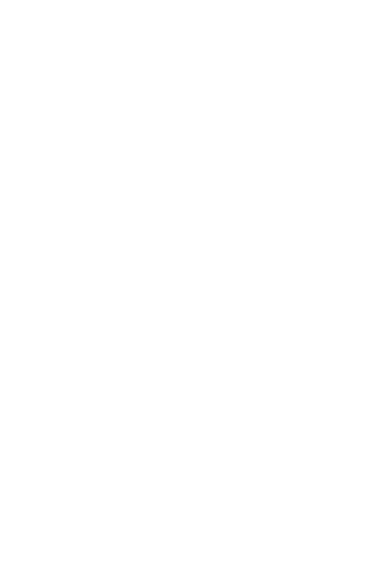
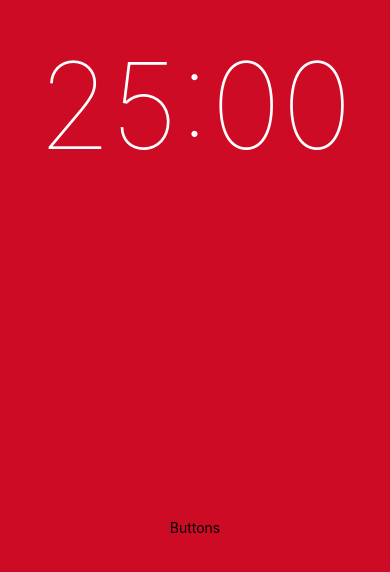
Before and after one commit to hwshim0810/timer-app-Redux, a React Native app: screen / in a window 390 px wide. Shown: the part 176-748 px from the top of the page. Built offline with nearby package versions, Linux system fonts and the light colour scheme.

Commit message:
Create Timer component

```diff
--- a/App.js
+++ b/App.js
@@ -1,20 +1,13 @@
 import React from 'react';
 import { StyleSheet, Text, View } from 'react-native';
+
+import Timer from './components/Timer';
+
 
 export default class App extends React.Component {
   render() {
     return (
-      <View style={styles.container}>
-      </View>
+      <Timer />
     );
   }
 }
-
-const styles = StyleSheet.create({
-  container: {
-    flex: 1,
-    backgroundColor: '#fff',
-    alignItems: 'center',
-    justifyContent: 'center',
-  },
-});
--- /dev/null
+++ b/components/Timer/index.js
@@ -0,0 +1,46 @@
+import React, { Component } from 'react';
+import { StyleSheet, Text, View, StatusBar } from 'react-native';
+
+
+class Timer extends Component {
+    render() {
+        return (
+            <View style={styles.container}>
+                <StatusBar barStyle={"light-content"} />
+                <View style={styles.upper}>
+                    <Text style={styles.time}>
+                        25:00
+                    </Text>
+                </View>
+                <View style={styles.lower}>
+                    <Text>Buttons</Text>
+                </View>
+            </View>
+        )
+    }
+}
+
+const styles = StyleSheet.create({
+    container: {
+        flex: 1,
+        backgroundColor: "#CE0B24"
+    },
+    upper: {
+        flex: 2,
+        justifyContent: "center",
+        alignItems: "center"
+    },
+    lower: {
+        flex: 1,
+        justifyContent: "center",
+        alignItems: "center"
+    },
+    time: {
+        color: "white",
+        fontSize: 120,
+        fontWeight: "100"
+
+    }
+});
+
+export default Timer;
```
